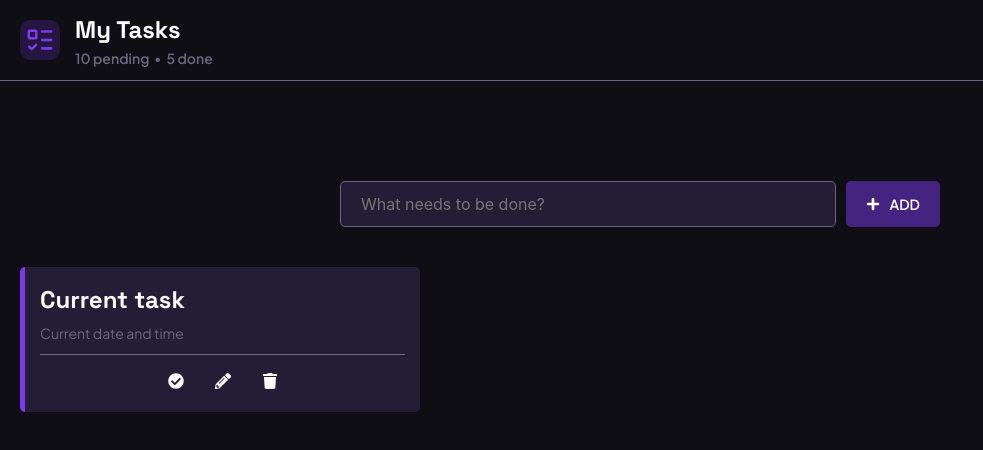
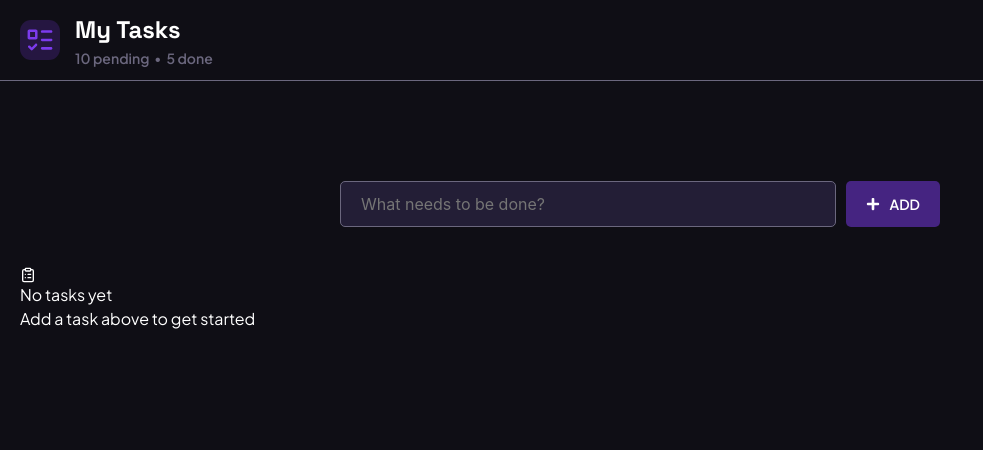
Before and after one commit to Fejiro001/to-do, a React (Create React App) app: page / in a window 1280 px wide. Shown: the top 450 px of the page, without its empty margins (0-983 px from the left). Built offline with nearby package versions, Linux system fonts and the light colour scheme.

Commit message:
Rendered the tasks list in its respective component

```diff
--- a/src/App.js
+++ b/src/App.js
@@ -35,7 +35,7 @@ function App() {
   }, [tasks]);
 
   const createNewDate = () => {
-    const date = new Date().toLocaleString({
+    const date = new Date().toLocaleString("en-ca", {
       year: "numeric",
       month: "short",
       day: "2-digit",
--- a/src/components/Task.js
+++ b/src/components/Task.js
@@ -1,10 +1,12 @@
 import { FaCheckCircle, FaTrash, FaPencilAlt } from "react-icons/fa";
 
-function Task() {
+function Task(props) {
+  const { task, editTask, completeTask, deleteTask } = props;
+
   return (
     <>
-      <h2 className="task-title">Current task</h2>
-      <p className="task-date">Current date and time</p>
+      <h2 className="task-title">{task.text}</h2>
+      <p className="task-date">{task.date}</p>
       <hr />
       <ul className="task-actions">
         <li className="complete" title="Complete Task">
--- a/src/components/TaskList.js
+++ b/src/components/TaskList.js
@@ -1,14 +1,31 @@
 import Task from "./Task";
+import { LuClipboardList } from "react-icons/lu";
 
-function TaskList() {
+function TaskList(props) {
+  const { tasks, editTask, completeTask, deleteTask } = props;
+
   return (
     <section className="task-section">
-      <ul className="task-list">
-        <li className="task-list-item">
-          <Task />
-        </li>
-      </ul>
-      {/* If no tasks. I will display: No tasks yet. Add a task above to get started. */}
+      {tasks.length > 0 ? (
+        <ul className="task-list">
+          {tasks.map((task) => (
+            <li key={task.id} className="task-list-item">
+              <Task
+                task={task}
+                editTask={editTask}
+                completeTask={completeTask}
+                deleteTask={deleteTask}
+              />
+            </li>
+          ))}
+        </ul>
+      ) : (
+        <div className="no-tasks">
+          <LuClipboardList />
+          <p>No tasks yet</p>
+          <p>Add a task above to get started</p>
+        </div>
+      )}
     </section>
   );
 }
```
